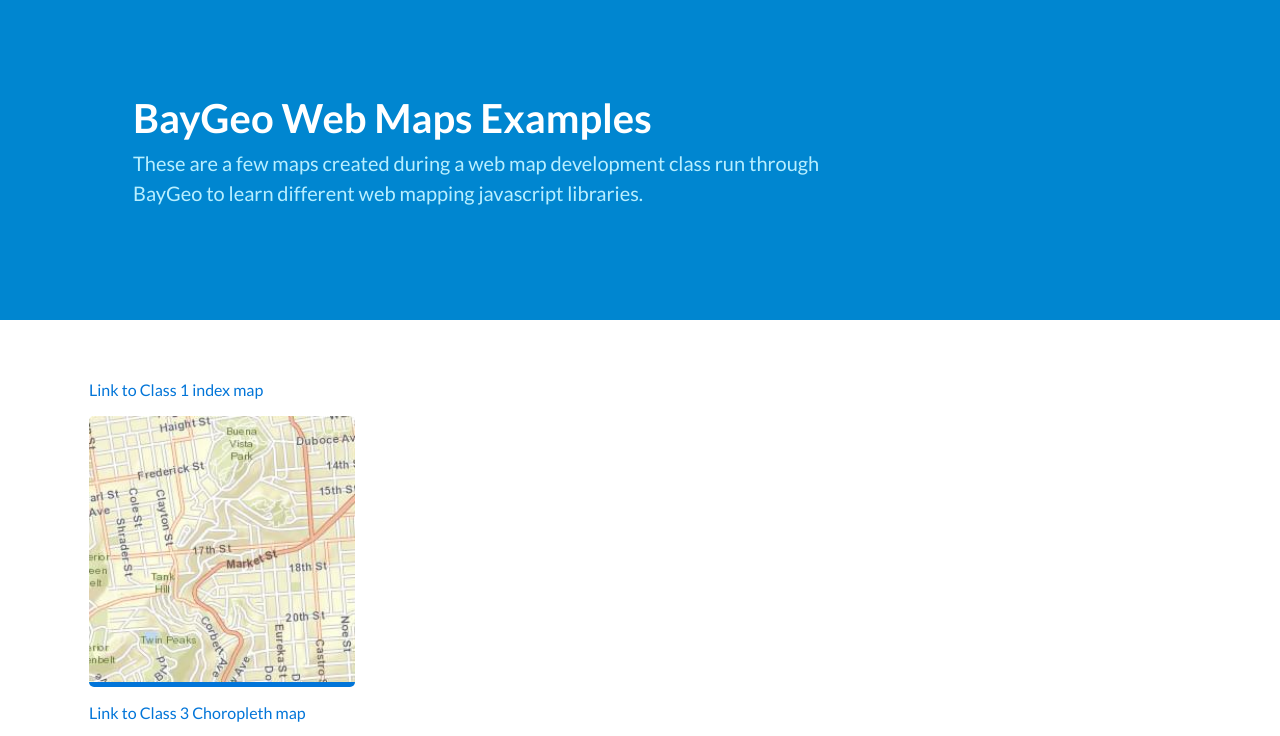
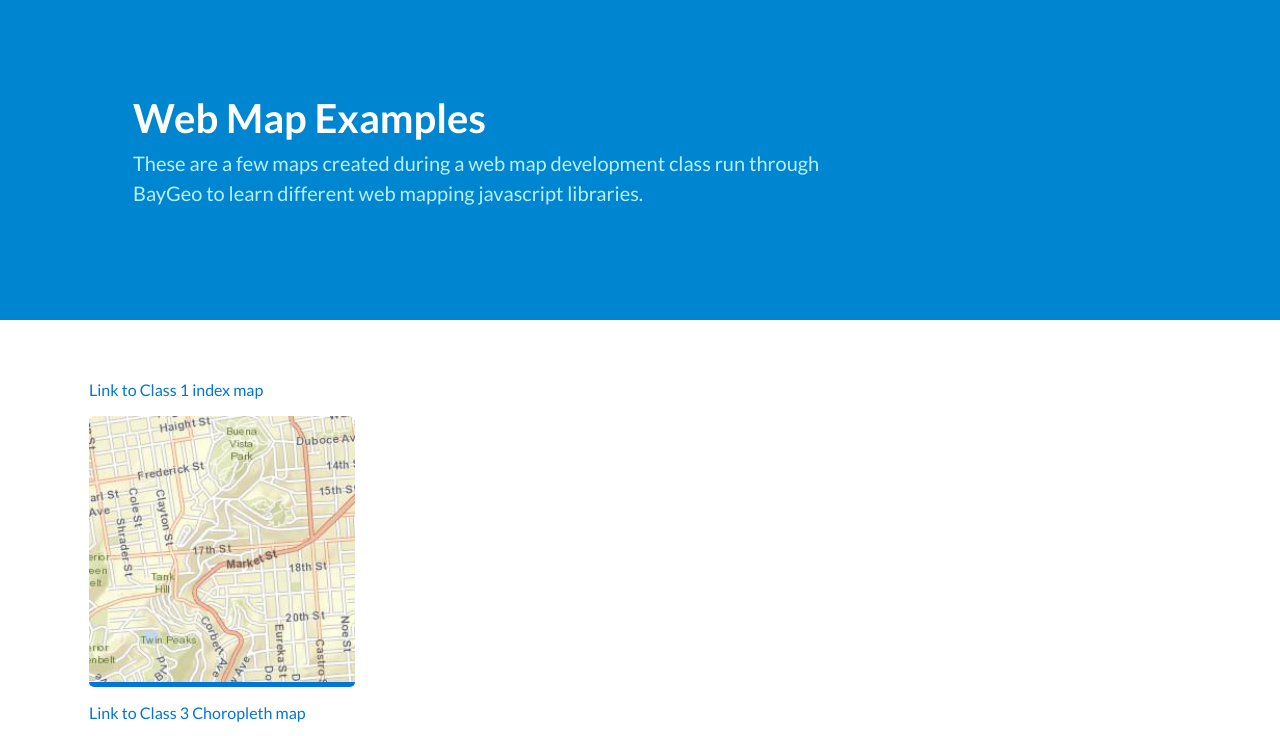
Before and after one commit to jlwild11/BayGeo, a plain HTML site: page index.html in a window 1280 px wide. Shown: the top 736 px of the page. Drawn offline with Linux system fonts and the light colour scheme; no server answers.

Commit message:
update title

```diff
--- a/index.html
+++ b/index.html
@@ -5,7 +5,7 @@
     <head>
         <meta charset="utf-8">
         <meta http-equiv="X-UA-Compatible" content="IE=edge">
-        <title>BayGeo Class Example Maps</title>
+        <title>Web Maps</title>
         <!-- Bootstrap Core CSS -->
         <link href="css/bootstrap.css" rel="stylesheet">
         <!-- Sitecake styles CSS -->
@@ -41,7 +41,7 @@
         <div class="container">
             <div class="row">
                 <div class="sc-content col-xs-9 sc-content">
-                    <h1 spellcheck="false">BayGeo Web Maps Examples</h1>
+                    <h1 spellcheck="false">Web Map Examples</h1>
                     <p class="lead">These are a few maps created during a web map development class run through BayGeo to learn different web mapping javascript libraries. </p>
                     <p></p>
                 </div>
```
